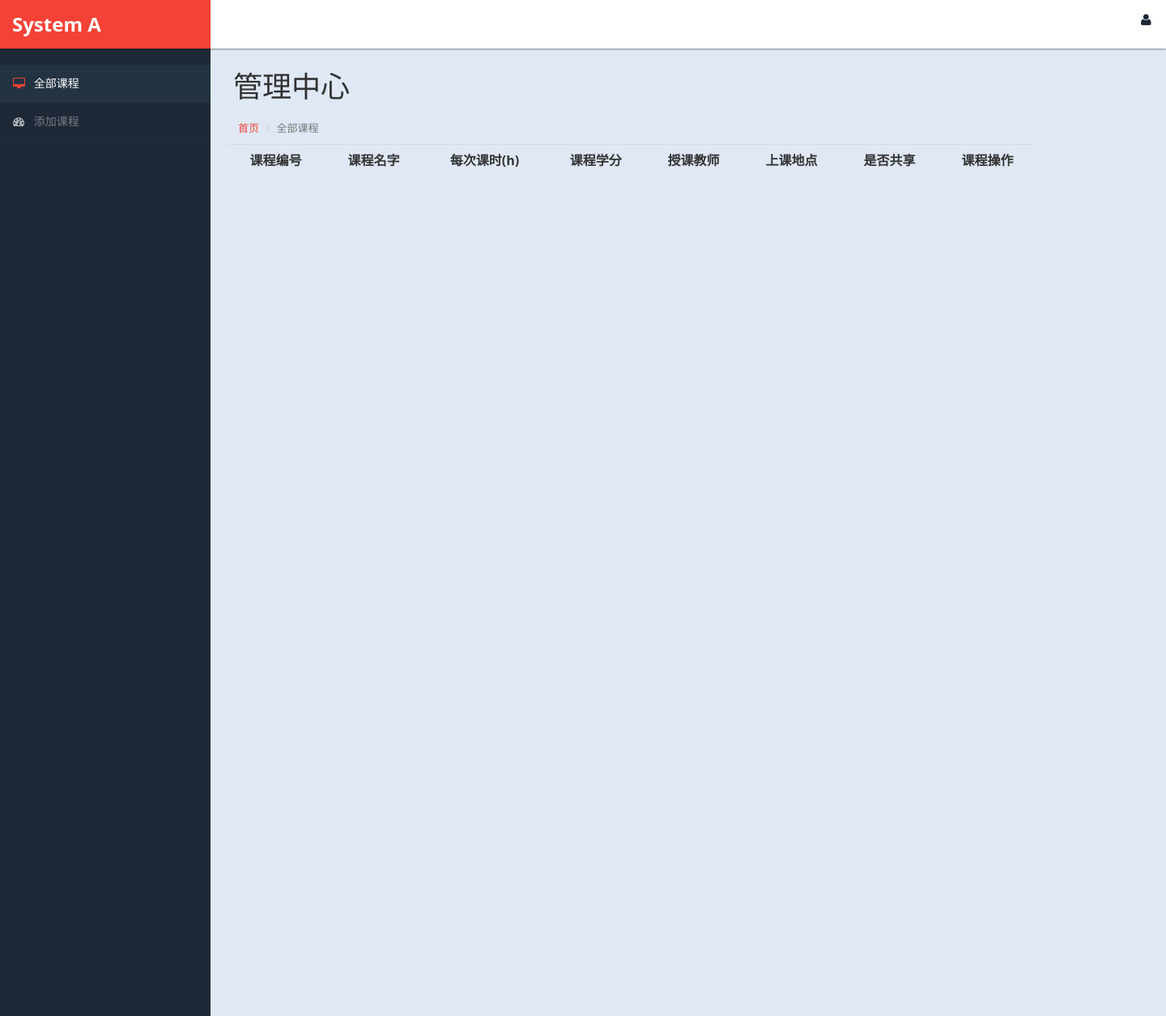
After one commit to iriswuyuhan/SystemA, a Django app: template templates/manager.html in a window 1440 px wide. The commit adds this page. Shown: the whole page at 81% size. Run offline with Django 3.2, Linux system fonts and the light colour scheme; the template is opened without the code that fills it, so the values that code supplies are empty.

Commit message:
添加管理员页面

```diff
--- /dev/null
+++ b/static/css/manager.css
@@ -0,0 +1,17 @@
+
+h4 {
+    margin-bottom: 40px;
+}
+
+.btn-danger {
+    margin-top: 15px;
+    margin-left: 160px;
+
+}
+
+input[name="share"] {
+    font-size: 14px;
+    color: black;
+    margin-left: 25px;
+    margin-top: 45px;
+}
--- /dev/null
+++ b/static/systemJS/manager.js
@@ -0,0 +1,131 @@
+$().ready(function () {
+    // check();
+    $('#all').click();
+});
+
+$('#add').click(function () {
+    $('#course_table').hide();
+    $('#course_info').show();
+
+    $('#add').addClass("active-menu");
+    $('#all').removeClass("active-menu");
+    $('#view').text("添加课程");
+
+});
+
+$('#all').click(function () {
+    $('#course_table').show();
+    $('#course_info').hide();
+
+    $('#all').addClass("active-menu");
+    $('#add').removeClass("active-menu");
+    $('#view').text("全部课程");
+    loadAllCourse();
+});
+
+$('#addCourse').click(function () {
+    addCourse();
+});
+
+//管理员添加课程
+function addCourse() {
+    let course = {};
+    course.cnm = $('#name').val();
+    course.period = parseInt($('#period').val());
+    course.credit = parseInt($('#credit').val());
+    course.teacher = $('#teacher').val();
+    course.room = $('#location').val();
+    course.share = $('input[name="share"]:checked').val();
+
+
+    $.ajax({
+        type: 'POST',
+        url: '/course/add/',
+        contentType: 'application/json',
+        data: JSON.stringify(course),
+        success: function (result) {
+            console.log(result);
+            if (result === "true") {
+                alert("添加成功！");
+                window.location.reload();
+            } else {
+                alert("添加失败！请查看信息填写是否有错");
+            }
+
+        },
+        error: function (xhr) {
+            console.log(xhr.status);
+            console.log(xhr.error);
+        }
+    })
+}
+
+
+function loadAllCourse() {
+    $.ajax({
+        type: 'GET',
+        url: '/getAllCourses',
+        data: {},
+        dataType: 'text',
+        success: function (result) {
+            let resultList = parseXML(result).getElementsByTagName("c:课程");
+            for (let i = 0; i < resultList.length; i++) {
+                let share = "";
+                let color = "lightskyblue";
+                if (resultList[i].getElementsByTagName("c:Share")[0].firstChild.nodeValue === "Y") {
+                    share = "已共享";
+                } else {
+                    share = "未共享";
+                    color = "gray";
+                }
+                $('#course_table').append(
+                    '<tr>' +
+                    '<td>' + resultList[i].getElementsByTagName("c:Cno")[0].firstChild.nodeValue + '</td>' +
+                    '<td>' + resultList[i].getElementsByTagName("c:Cnm")[0].firstChild.nodeValue + '</td>' +
+                    '<td>' + resultList[i].getElementsByTagName("c:Ctm")[0].firstChild.nodeValue + '</td>' +
+                    '<td>' + resultList[i].getElementsByTagName("c:Cpt")[0].firstChild.nodeValue + '</td>' +
+                    '<td>' + resultList[i].getElementsByTagName("c:Tec")[0].firstChild.nodeValue + '</td>' +
+                    '<td>' + resultList[i].getElementsByTagName("c:Pla")[0].firstChild.nodeValue + '</td>' +
+                    '<td><label style="color: '+ color +'">'+ share +'</label></td>' +
+                    '<td>' +
+                    '<button class="btn btn-link" id="delete_' + i + '">删除</button>' +
+                    '</td>' +
+                    '</tr>' +
+                    '<script>' +
+                    '$("#delete_' + i + '").click(function() {' +
+                    'deleteCourse("' + resultList[i].getElementsByTagName("c:Cno")[0].firstChild.nodeValue + '")' +
+                    '});' +
+                    '</script>'
+                );
+            }
+
+
+        },
+        error: function (XMLHttpRequest, textStatus, errorThrown) {
+            console.log(XMLHttpRequest.status);
+            console.log(XMLHttpRequest.readyState);
+        }
+
+    })
+}
+
+function deleteCourse(cno) {
+    $.ajax({
+        type: 'GET',
+        url: '/course/remove',
+        data: {
+            cid: cno
+        },
+        success: function (result) {
+            if (result) {
+                location.reload();
+            } else {
+                alert("请勿重复删除！");
+            }
+        },
+        error: function (XMLHttpRequest, textStatus, errorThrown) {
+            console.log(XMLHttpRequest.status);
+            console.log(XMLHttpRequest.readyState);
+        }
+    })
+}
--- /dev/null
+++ b/templates/manager.html
@@ -0,0 +1,136 @@
+<!DOCTYPE>
+<html>
+<head>
+    <meta charset="utf-8" />
+    <meta name="viewport" content="width=device-width, initial-scale=1.0" />
+    <title>学院A课程系统</title>
+
+    <!--<link href="https://fonts.googleapis.com/icon?family=Material+Icons" rel="stylesheet">-->
+    <link rel="stylesheet" href="../static/materialize/css/materialize.min.css" media="screen,projection" />
+    <!-- Bootstrap Styles-->
+    <link href="../static/css/bootstrap.css" rel="stylesheet" />
+    <!-- FontAwesome Styles-->
+    <link href="../static/css/font-awesome.css" rel="stylesheet" />
+    <!-- Custom Styles-->
+    <link href="../static/css/custom-styles.css" rel="stylesheet" />
+    <link href="../static/css/manager.css" rel="stylesheet" />
+</head>
+
+<body>
+<div id="wrapper">
+    <nav class="navbar navbar-default top-navbar" role="navigation">
+        <div class="navbar-header">
+            <button type="button" class="navbar-toggle waves-effect waves-dark" data-toggle="collapse" data-target=".sidebar-collapse">
+                <span class="sr-only">Toggle navigation</span>
+                <span class="icon-bar"></span>
+                <span class="icon-bar"></span>
+                <span class="icon-bar"></span>
+            </button>
+            <a class="navbar-brand waves-effect waves-dark" href="index.html"><i class="large material-icons"></i> <strong>System A</strong></a>
+
+        </div>
+
+        <ul class="nav navbar-top-links navbar-right">
+            <li id="welcomeUser">
+                <a class="dropdown-button waves-effect waves-dark" data-activates="dropdown1">
+                    <i class="fa fa-user fa-fw"></i><b id="user"></b><i class="material-icons right"></i>
+                </a>
+            </li>
+        </ul>
+    </nav>
+
+
+    <!-- Dropdown Structure -->
+    <ul id="dropdown1" class="dropdown-content">
+        <li><a id="person_info_btn"><i class="fa fa-user fa-fw"></i> 个人信息</a>
+        </li>
+    </ul>
+    <!--/. NAV TOP  -->
+    <nav class="navbar-default navbar-side" role="navigation">
+        <div class="sidebar-collapse">
+            <ul class="nav" id="main-menu">
+                <li>
+                    <a class="active-menu waves-effect waves-dark" id="all">
+                        <i class="fa fa-desktop"></i> 全部课程</a>
+                </li>
+                <li>
+                    <a class="waves-effect waves-dark" id="add">
+                        <i class="fa fa-dashboard"></i> 添加课程</a>
+                </li>
+            </ul>
+
+        </div>
+
+    </nav>
+
+    <div id="page-wrapper">
+        <div class="header">
+            <h1 class="page-header">管理中心</h1>
+            <ol class="breadcrumb">
+                <li><a href="#">首页</a></li>
+                <li class="active" id="view">全部课程</li>
+            </ol>
+        </div>
+
+
+        <div class="container">
+            <table id="course_table" class="table" style="width: 1000px">
+                <tr>
+                    <th>课程编号</th>
+                    <th>课程名字</th>
+                    <th>每次课时(h)</th>
+                    <th>课程学分</th>
+                    <th>授课教师</th>
+                    <th>上课地点</th>
+                    <th>是否共享</th>
+                    <th>课程操作</th>
+                </tr>
+            </table>
+
+            <div id="course_info" class="row" style="display: none">
+                <div class="person-panel">
+                    <div class="col-lg-6">
+                        <h4>课程名字 : </h4>
+                        <h4>课时 : </h4>
+                        <h4>学分 : </h4>
+                        <h4>授课教师 : </h4>
+                        <h4>地点 : </h4>
+                        <h4>是否共享 : </h4>
+                    </div>
+                    <div class="col-lg-6" style="color: grey">
+                        <input id="name"/>
+                        <input id="period"/>
+                        <input id="credit"/>
+                        <input id="teacher"/>
+                        <input id="location"/>
+                        <input type="radio" name="share" value="Y" checked="checked" style="position: relative;left: 0;opacity: 2">是</input>
+                        <input type="radio" name="share" value="N" style="position: relative;left: 0;opacity: 2">否</input>
+                    </div>
+                    <div>
+                        <button class="btn btn-danger" id="addCourse">确认添加</button>
+                    </div>
+                </div>
+            </div>
+        </div>
+
+
+    </div>
+
+</div>
+
+<script src="../static/js/jquery-1.10.2.js"></script>
+
+<!-- Bootstrap Js -->
+<script src="../static/js/bootstrap.min.js"></script>
+
+<script src="../static/materialize/js/materialize.min.js"></script>
+
+<!-- Metis Menu Js -->
+<script src="../static/js/jquery.metisMenu.js"></script>
+<script src="../static/systemJS/util.js"></script>
+<script src="../static/systemJS/login.js"></script>
+<script src="../static/systemJS/manager.js"></script>
+
+</body>
+
+</html>
```
Also changed, not shown: static/systemJS/form.js (+24 -2 lines), static/systemJS/index.js (+14 -1 lines), static/systemJS/login.js (+28 -5 lines), templates/form.html (+25 -38 lines), templates/index.html (+29 -3 lines).
